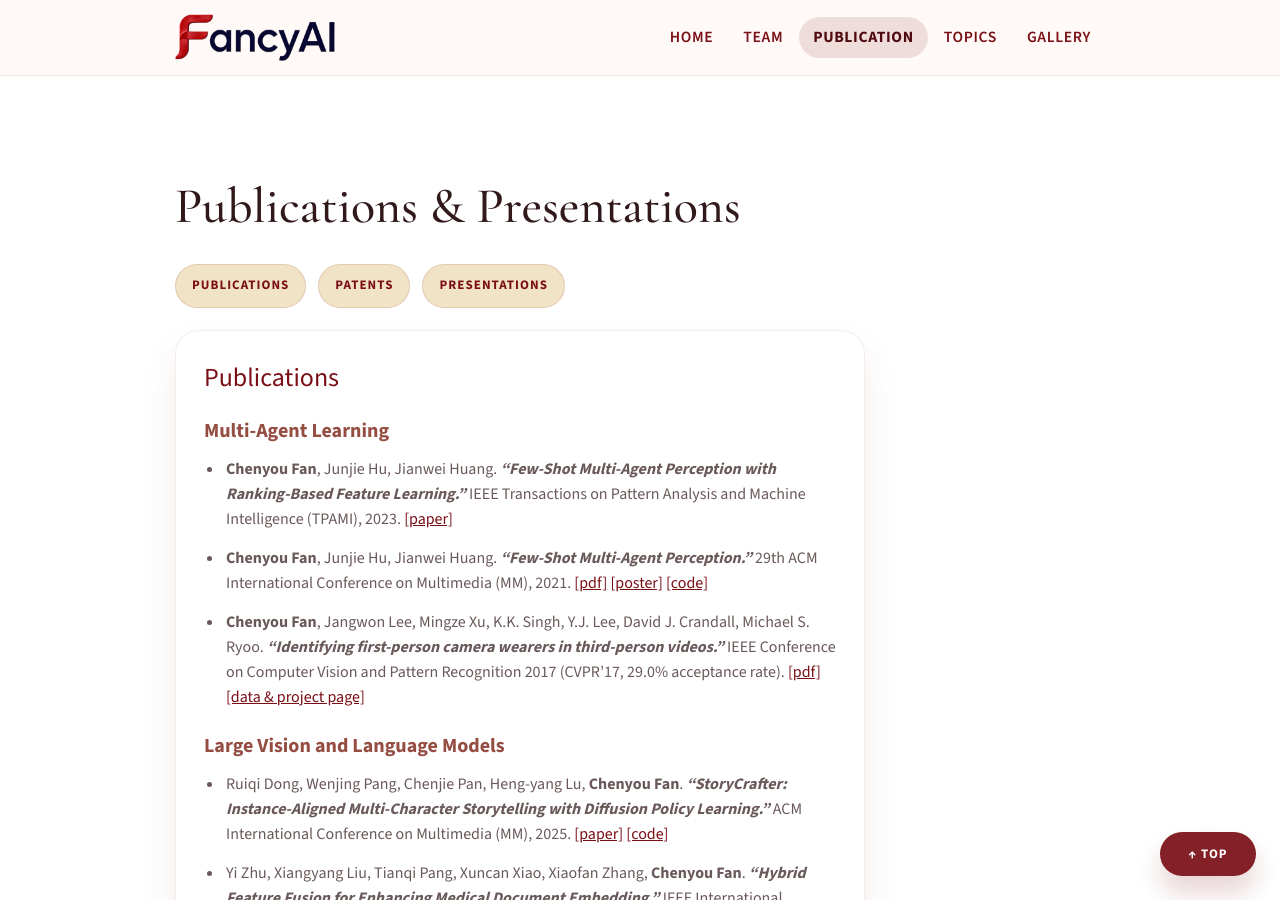
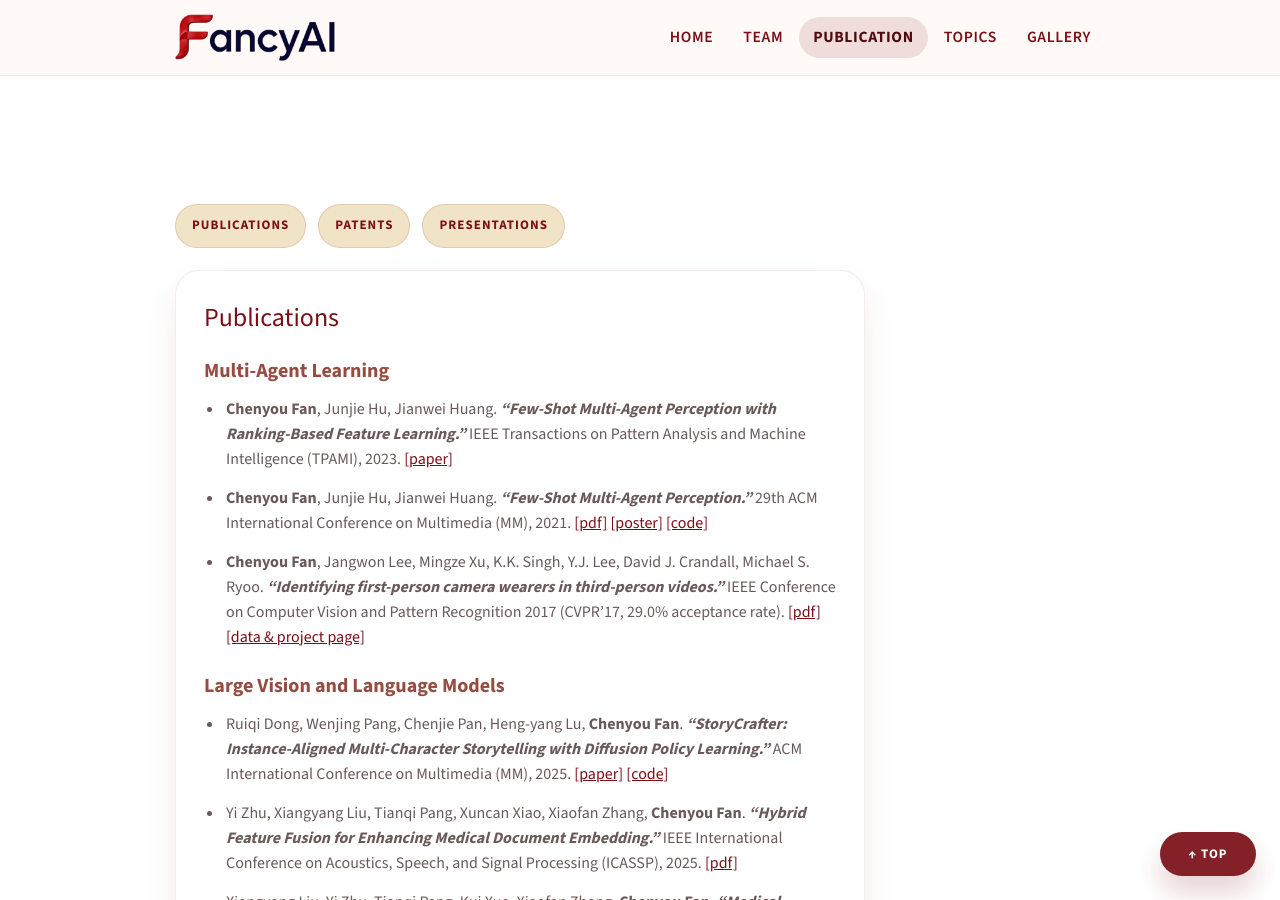
Before and after one commit to fanchenyou/fanchenyou.github.io, a Jekyll site: the page built from publication.md, in a window 1280 px wide and 900 px high. Built offline with Jekyll 4.4.1, drawn with Linux system fonts in a browser that asks for light colours; part of the change alters nothing that is shown.

```diff
--- a/publication.md
+++ b/publication.md
@@ -1,5 +1,5 @@
 ---
-title: Publications & Presentations
+# title: Publications & Presentations
 layout: publication
 description: Publications, patents, and presentations
 permalink: "/publication/"
```
